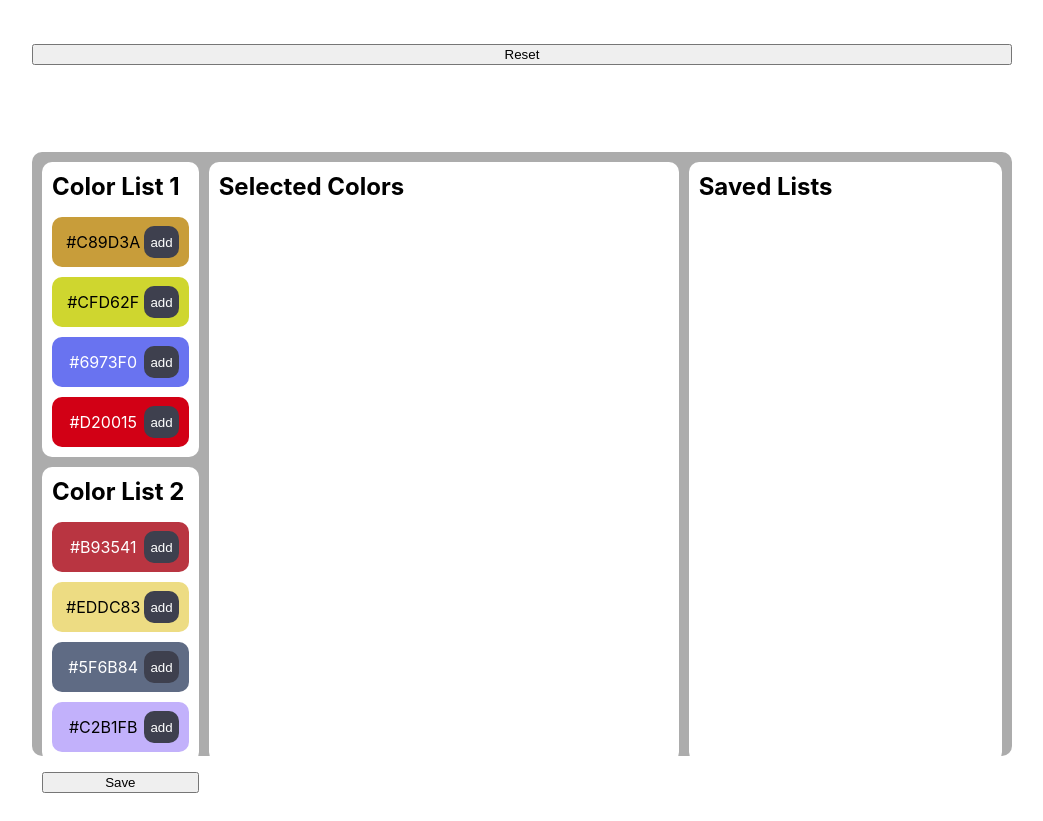
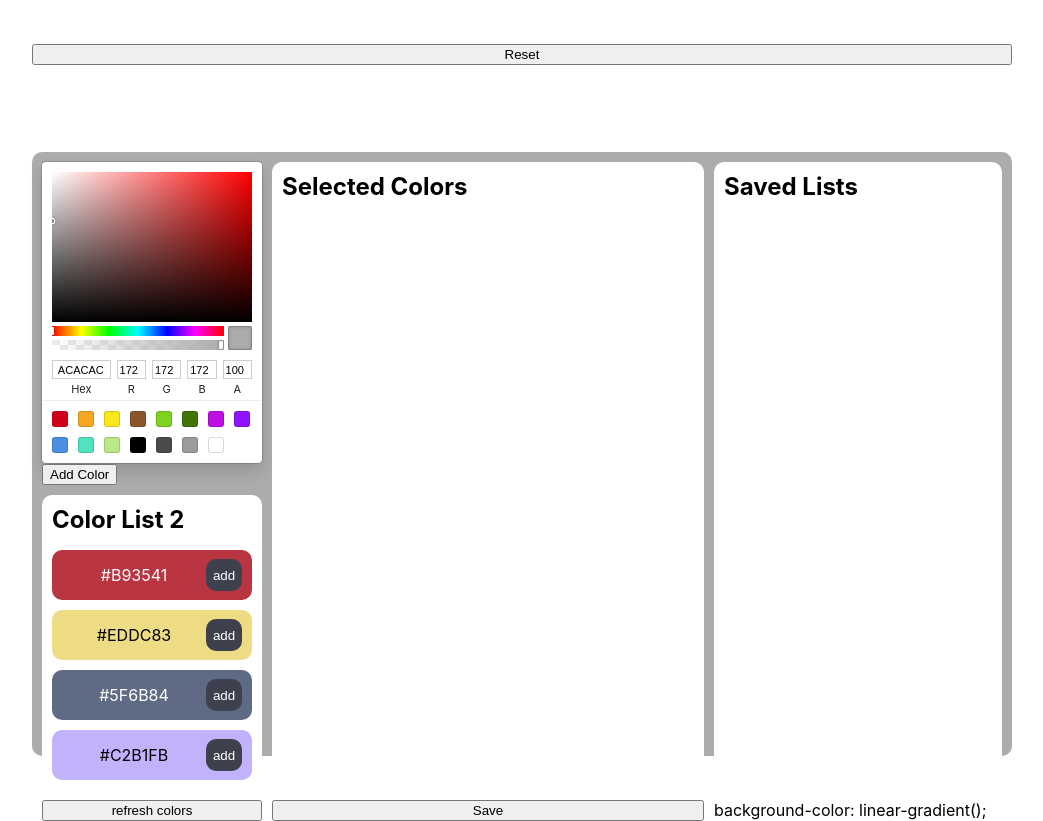
Before and after one commit to MVMTrabian/colorpicker, a React (Create React App) app: page / in a window 1280 px wide. Shown: the whole page, without its empty margins (118-1161 px from the left). Before the commit the page ends 800 px from the top, so only its background shows below. Built offline with nearby package versions, Linux system fonts and the light colour scheme.

Commit message:
implements color picker and gradient string builder

```diff
--- a/src/App.tsx
+++ b/src/App.tsx
@@ -4,12 +4,11 @@ import { getColorArray, getRandomColor } from './utils'
 import { Item, Storage } from './types'
 import { Layout, List } from './components'
 
+import { SketchPicker } from 'react-color'
+import { useState } from 'react'
+
 // This assigns the color of all the buttons to a single random color.
 export const buttonColor = getRandomColor()
-
-const colorArray1 = getColorArray(NUMBER_OF_COLORS)
-
-const colorArray2 = getColorArray(NUMBER_OF_COLORS)
 
 const App = () => {
   //Creates the app from previous functions and variables
@@ -40,6 +39,14 @@ const App = () => {
 
   // destructures the current local storage object.
   const { itemLists: savedLists } = currentStorage ?? { itemLists: [] }
+
+  // creates a piece of state for the color picker to update.
+  const [colorPickerColor, setColorPickerColor] = useState('#acacac')
+
+  // create a piece of state to track the generated colors
+  const [generatedColors, setGeneratedColors] = useState(
+    getColorArray(NUMBER_OF_COLORS),
+  )
 
   // function for saving a new color list
   const saveColorList = (list: Item[]) => {
@@ -97,8 +104,16 @@ const App = () => {
     setSelectedLists([])
   }
 
+  const refreshColors = () => {
+    setGeneratedColors(getColorArray(NUMBER_OF_COLORS))
+  }
+
+  const gradientString = `linear-gradient(${selectedItems
+    .map((item) => item.color)
+    .join(', ')})`
+
   return (
-    <Layout>
+    <Layout gradient={gradientString}>
       <button onClick={reset}>Reset</button>
       <div
         style={{
@@ -117,22 +132,42 @@ const App = () => {
           padding: 10,
         }}
       >
-        <List
+        {/* <List
           box={BOXES[0]}
           listItems={colorArray1.map((color) => {
             return { name: 'name', color, id: Date.now() }
           })}
           onItemClick={addSelectedItem}
           buttonLabel="add"
-        />
+        /> */}
+        <div>
+          <SketchPicker
+            color={colorPickerColor}
+            onChangeComplete={(color) => {
+              setColorPickerColor(color.hex)
+            }}
+          />
+          <button
+            onClick={() =>
+              addSelectedItem({
+                name: colorPickerColor,
+                id: Date.now(),
+                color: colorPickerColor,
+              })
+            }
+          >
+            Add Color
+          </button>
+        </div>
         <List
           box={BOXES[1]}
-          listItems={colorArray2.map((color) => {
+          listItems={generatedColors.map((color) => {
             return { name: 'name', color, id: Date.now() }
           })}
           onItemClick={addSelectedItem}
           buttonLabel="add"
         />
+        <button onClick={refreshColors}>refresh colors</button>
         <List
           box={BOXES[2]}
           listItems={selectedItems}
@@ -140,6 +175,7 @@ const App = () => {
           buttonLabel="remove"
         />
         <button onClick={() => saveColorList(selectedItems)}>Save</button>
+        <div>background-color: {gradientString};</div>
         <List
           box={BOXES[3]}
           listItems={savedListsItems}
```
